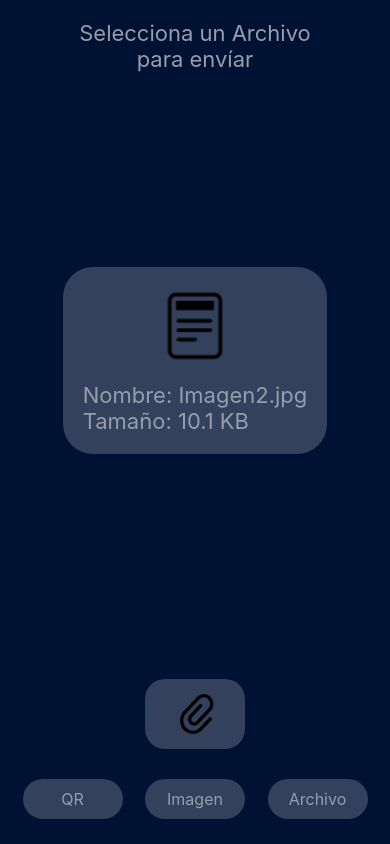
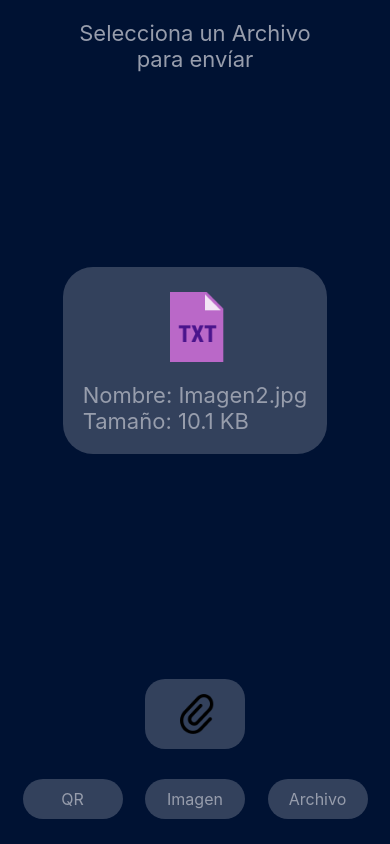
Before and after one commit to sandclock-byte/TestPetid, a React Native app: screen / in a window 390 px wide. Built offline with nearby package versions, Linux system fonts and the light colour scheme.

Commit message:
Se agregaron icono TXT

```diff
--- a/src/components/Archivo.js
+++ b/src/components/Archivo.js
@@ -118,7 +118,7 @@ export default function Archivo() {
                     }}>
                         <Image
                             style={{ height: 80, width: 80 }}
-                            source={require('../assets/Archivo/archivo.png')}
+                            source={require('../assets/Archivo/FileTypeIcon/txt.png')}
                         />
                     </View>
                     <Text style={styles.text}>Nombre: Imagen2.jpg</Text>
```
Also changed, not shown: src/assets/Archivo/FileTypeIcon/txt.png (added).
